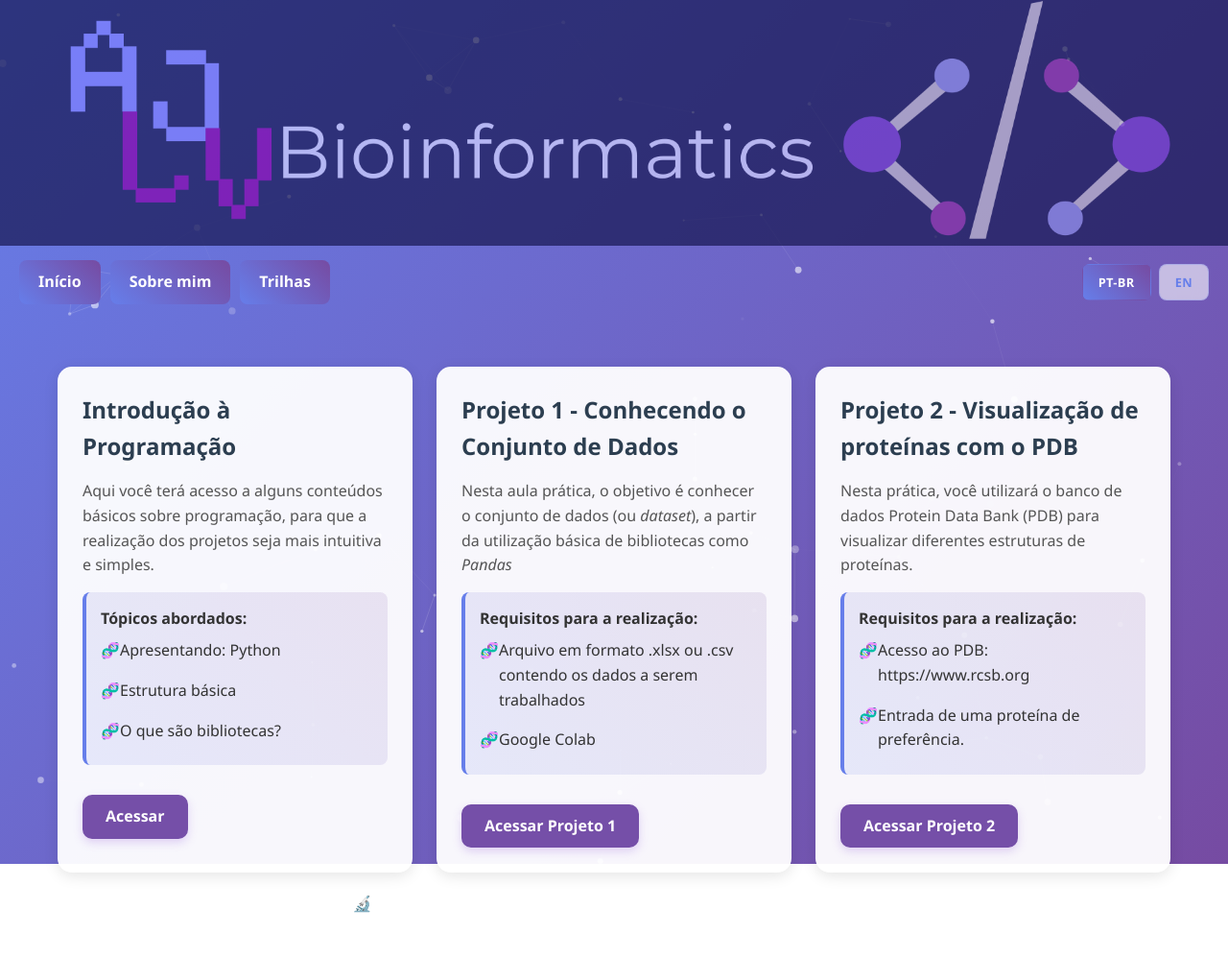
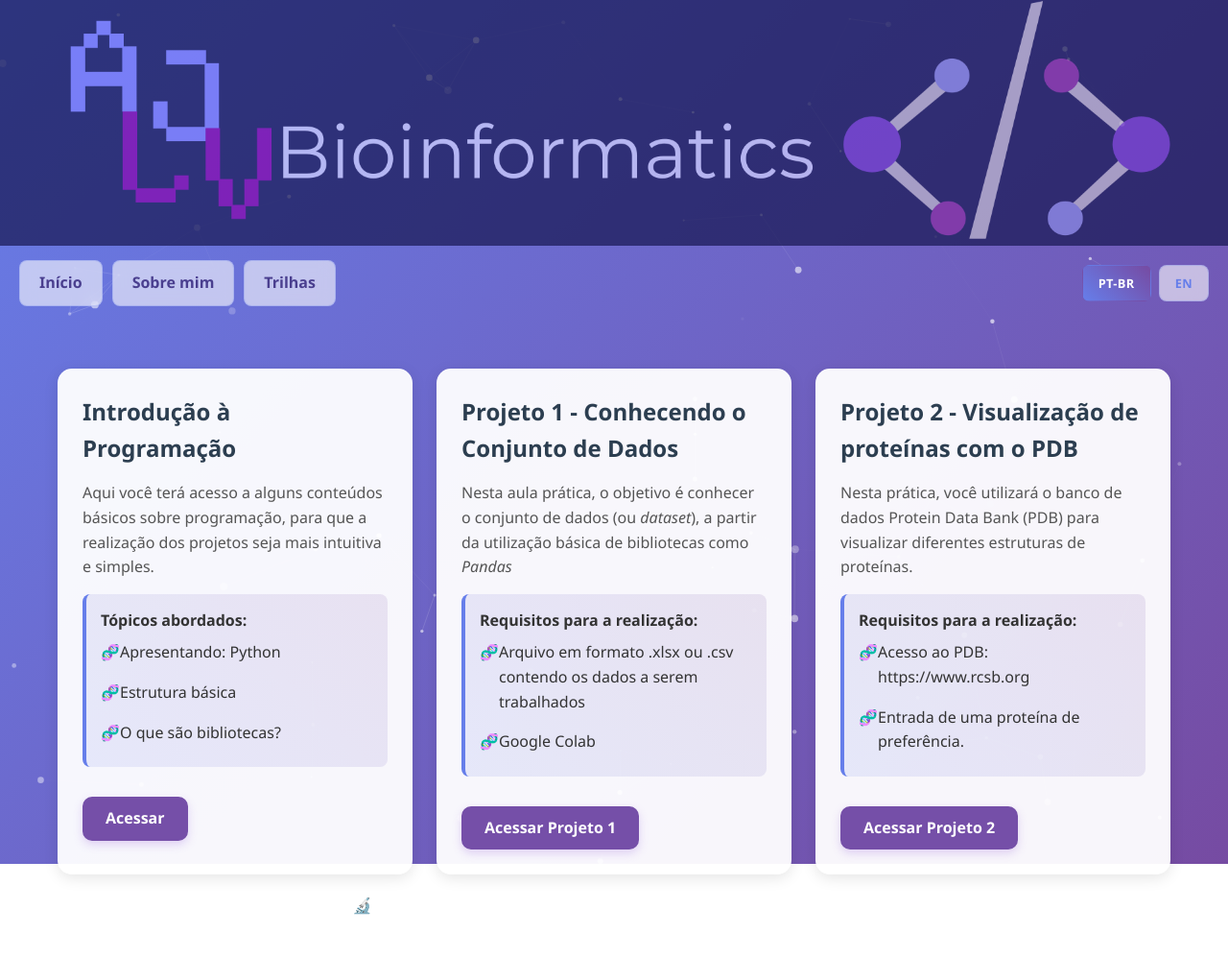
Before and after one commit to annejosiele/AJLV-Bioinformatics, a Jekyll site: the page built from index.html, in a window 1280 px wide. Shown: the whole page at 96% size. Built offline with Jekyll 4.4.1, drawn with Linux system fonts in a browser that asks for light colours.

Commit message:
Update nav-btn styles for better appearance

```diff
--- a/assets/css/style.css
+++ b/assets/css/style.css
@@ -142,18 +142,21 @@ h1 {
 }
 
 .nav-btn {
-    background: linear-gradient(45deg, #667eea, #764ba2);
-    color: white;
+    background: rgba(255, 255, 255, 0.6);
+    backdrop-filter: blur(8px);
+    border: 1px solid rgba(102, 126, 234, 0.25);
+    color: #4a3f8f;
     padding: 10px 20px;
     border-radius: 8px;
     font-weight: 600;
     text-decoration: none;
-    transition: transform 0.2s ease, box-shadow 0.2s ease;
+    transition: background 0.2s ease, box-shadow 0.2s ease, transform 0.2s ease;
 }
 
 .nav-btn:hover {
+    background: rgba(255, 255, 255, 0.85);
+    box-shadow: 0 4px 14px rgba(102, 126, 234, 0.3);
     transform: translateY(-2px);
-    box-shadow: 0 4px 12px rgba(102, 126, 234, 0.35);
 }
 
 .lang-switch {
```
